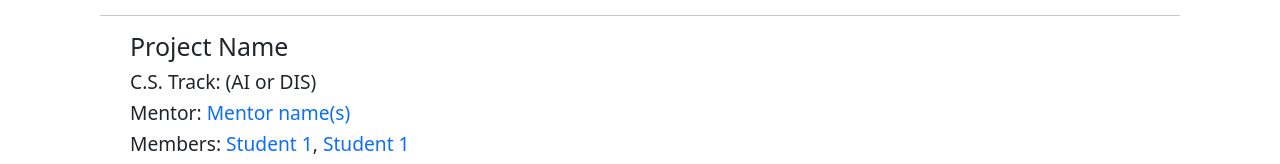
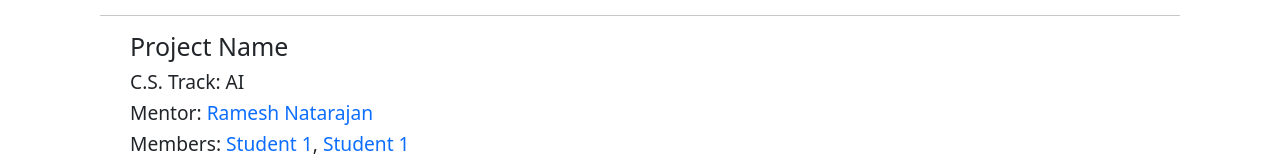
Before and after one commit to Yeshiva-University-CS/4570H-24-web, a plain HTML site: page teams.html in a window 1280 px wide. Shown: the part 1380-1544 px from the top of the page. Drawn offline with nearby package versions, Linux system fonts and the light colour scheme; grey boxes are pictures that could not be loaded; a script that the page names is missing.

Commit message:
Mentor Information

```diff
--- a/teams.html
+++ b/teams.html
@@ -134,9 +134,9 @@
       <hr/>
       <div id="team4" class="team">
         <h2>Project Name</h2>
-        <h3>C.S. Track: (AI or DIS)</h3>
-        <h3>Mentor: <a href="https://www.linkedin.com/in/xxxx/" style="text-decoration: none;"
-            target="_blank">Mentor name(s)</a></h3>
+        <h3>C.S. Track: AI</h3>
+        <h3>Mentor: <a href="https://www.linkedin.com/in/ramesh-natarajan-07a05989/" style="text-decoration: none;"
+            target="_blank">Ramesh Natarajan</a></h3>
         <h3>Members:
           <a href = "https://www.linkedin.com/in/xxxx/" style="text-decoration: none;" target="_blank">Student 1</a>,
           <a href ="https://www.linkedin.com/in/xxxx" style="text-decoration: none;" target="_blank">Student 1</a>
```
